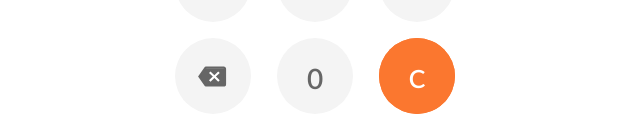
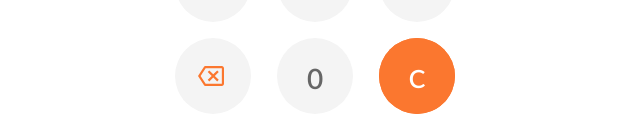
Before and after one commit to const-int/ileto, a React (Create React App) app: page / in a window 1280 px wide. Shown: the part 664-797 px from the top of the page, without its empty margins (325-965 px from the left). Built offline with nearby package versions, Linux system fonts and the light colour scheme.

Commit message:
Updated backspace icon image

```diff
--- a/src/components/Dial/BackspaceButton/useStyles.js
+++ b/src/components/Dial/BackspaceButton/useStyles.js
@@ -18,6 +18,6 @@ export default makeStyles((theme) => ({
   },
   img: {
     position: "relative",
-    left: -1
+    left: -2
   }
 }));
```
Also changed, not shown: src/components/Dial/BackspaceButton/img/backspace.svg.
